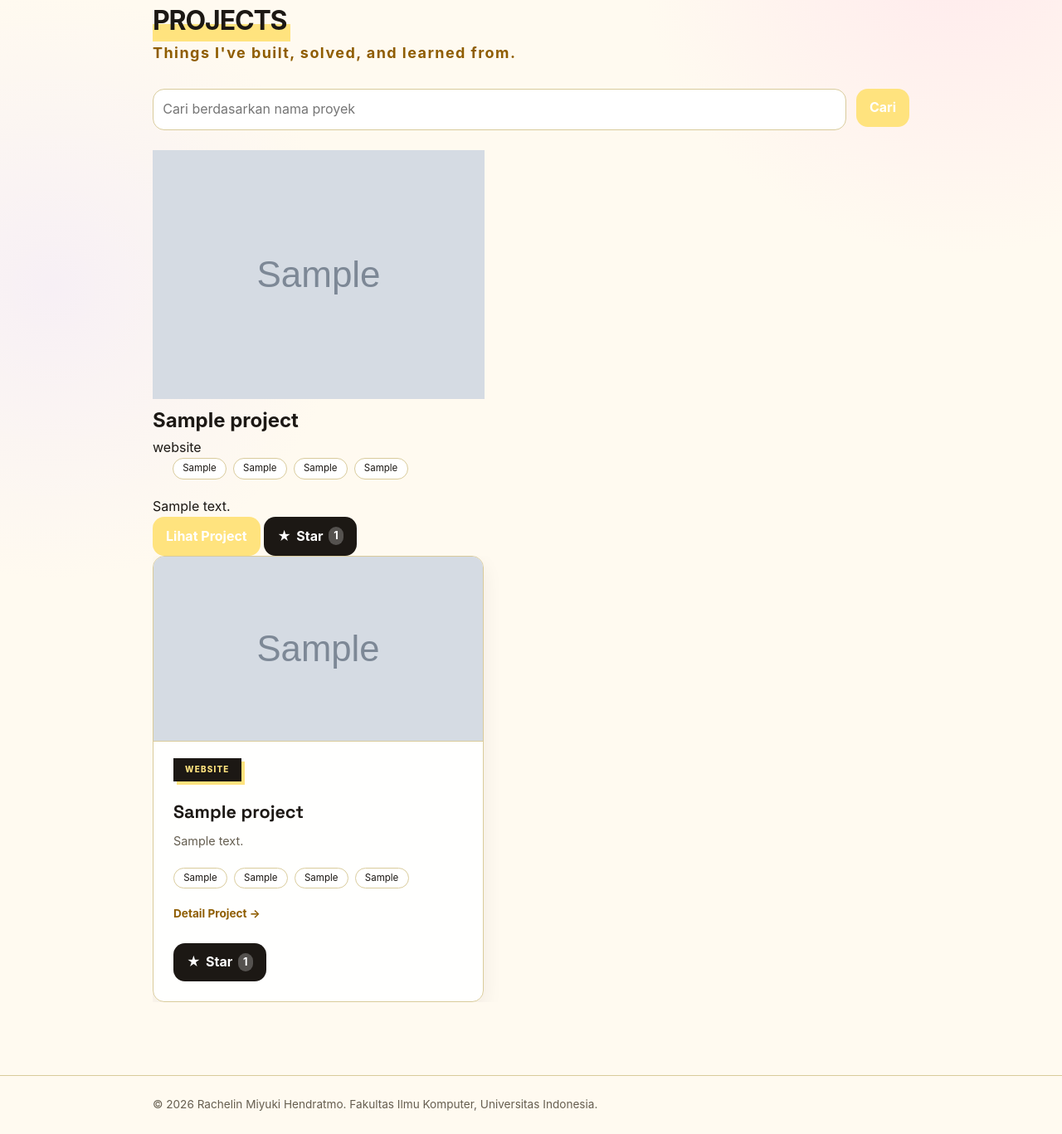
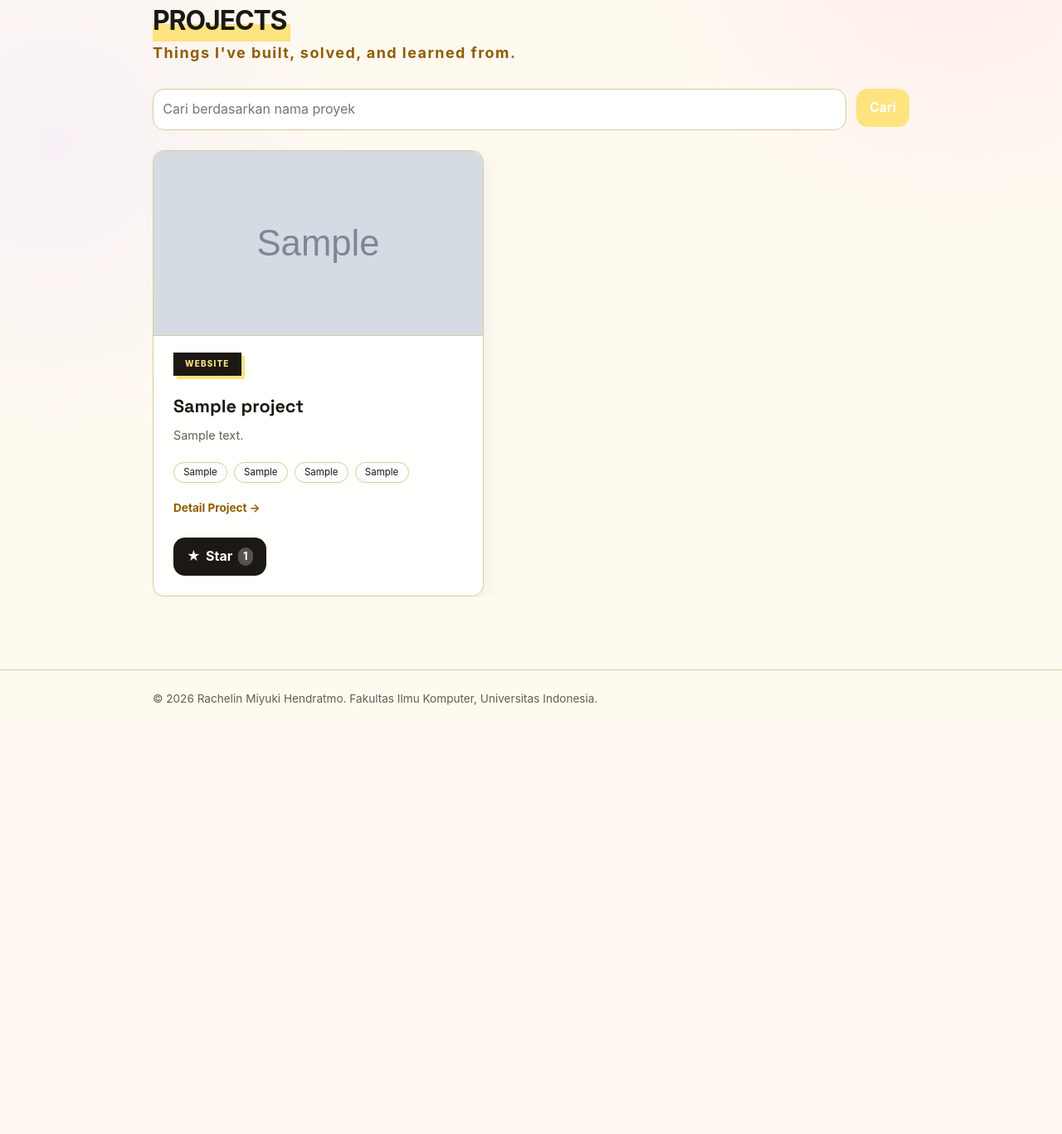
Before and after one commit to rachelinmiyuki/myportofolio, a Django app: page /project/ in a window 1280 px wide. Shown: the part 203-1570 px from the top of the page at 83% size. After the commit the page ends 1053 px from the top, so only its background shows below. Run offline with Django 5.2, Linux system fonts and the light colour scheme; tables that the repository leaves empty hold one stand-in row (values such as "Sample post"); grey boxes marked "Sample" are stand-in pictures.

Commit message:
fix: Memperbaiki Tampilan dan Logika AJAX Section Project

```diff
--- a/main/forms.py
+++ b/main/forms.py
@@ -1,5 +1,5 @@
 from django.forms import ModelForm, TextInput, Textarea, URLInput
-
+from django.utils.html import strip_tags
 from main.models import Project, Experience
 
 class ProjectForm(ModelForm):
--- a/main/views.py
+++ b/main/views.py
@@ -117,6 +117,7 @@ def get_projects_json(request):
                 "title": project.title,
                 "description": project.description,
                 "project_type": project.project_type,
+                "project_type_display": project.get_project_type_display(),
                 "thumbnail": project.thumbnail,
                 "tag1": project.tag1,
                 "tag2": project.tag2,
--- a/templates/project.html
+++ b/templates/project.html
@@ -62,13 +62,27 @@
                 <p>Belum ada proyek yang ditambahkan atau ditemukan.</p>
             </div>
 
-            <!-- Project Grid -->
-            <div id="grid" class="experience-grid project-grid hide"></div>
+            <!-- Project Swiper -->
+            <div id="project-swiper" class="swiper portofolio-swiper hide">
 
+                <div id="project-swiper-wrapper" class="swiper-wrapper">
+                    <!-- Project cards akan dibuat oleh JavaScript -->
+                </div>
+
+                <div class="swiper-button-prev"></div>
+                <div class="swiper-button-next"></div>
+
+                <div class="swiper-pagination"></div>
+
+            </div>
+
+            <!-- Project Grid
+            <div id="grid" class="experience-grid project-grid hide"></div> -->
+<!--
             <div id="grid" class="swiper portofolio-swiper">
-                <div class="swiper-wrapper">
+                <div class="swiper-wrapper"> -->
 
-                    {% for project in project_list %}
+                    <!-- {% for project in project_list %}
 
                         <div class="swiper-slide">
                             <div class="card">
@@ -146,7 +160,7 @@
 
                         <p>Belum ada project yang ditambahkan.</p>
 
-                    {% endfor %}
+                    {% endfor %} -->
 
                 </div>
 
@@ -167,9 +181,39 @@
 <!--untuk swiper yang dipake di projects-->
     <script src="https://cdn.jsdelivr.net/npm/swiper@12/swiper-bundle.min.js"></script>
     <script>
+    //     var swiper = new Swiper(".portofolio-swiper", {
+    //         slidesPerView: 1,
+    //         spaceBetween: 20,
+
+    //         navigation: {
+    //             nextEl: ".swiper-button-next",
+    //             prevEl: ".swiper-button-prev",
+    //         },
+
+    //         pagination: {
+    //             el: ".swiper-pagination",
+    //             clickable: true,
+    //         },
+
+    //         breakpoints: {
+    //         768: {
+    //             slidesPerView: 2,
+    //             spaceBetween: 24,
+    //         },
+
+    //         1024: {
+    //             slidesPerView: 2.2,
+    //             spaceBetween: 28,
+    //         }
+    //     }
+    //     }
+    // );
+
     var swiper = new Swiper(".portofolio-swiper", {
         slidesPerView: 1,
         spaceBetween: 20,
+
+        watchOverflow: true,
 
         navigation: {
             nextEl: ".swiper-button-next",
@@ -197,14 +241,17 @@
     // Konfigurasi
     const BASE_PROJECTS_ENDPOINT = "{% url 'main:get_projects_json' %}";
     const IS_EDITOR = "{{ is_editor|yesno:'true,false' }}" === "true";
-
+    const IS_SUPERUSER = "{{ user.is_superuser|yesno:'true,false' }}" === "true";
     let projectsAbortController;
 
     // Elemen DOM
     const loadingState = document.getElementById('loading');
     const errorState = document.getElementById('error');
     const emptyState = document.getElementById('empty');
-    const gridContainer = document.getElementById('grid');
+    // diganti jadi swiper
+    const swiperContainer = document.getElementById('project-swiper');
+    const swiperWrapper = document.getElementById('project-swiper-wrapper');
+
     const searchForm = document.getElementById('project-search-form');
     const searchInput = document.getElementById('search-input');
 
@@ -222,7 +269,7 @@
         loadingState.classList.toggle('hide', !showLoading);
         errorState.classList.toggle('hide', !showError);
         emptyState.classList.toggle('hide', !showEmpty);
-        gridContainer.classList.toggle('hide', !showGrid);
+        swiperContainer.classList.toggle('hide', !showGrid);
     }
 
     // Mengubah karakter khusus HTML menjadi entity agar ditampilkan sebagai teks
@@ -235,89 +282,109 @@
             .replaceAll("'", '&#39;');
     }
 
-    // Membuat elemen card project
     function buildProjectCardElement(item) {
     const project = item.fields;
     const projectId = item.pk;
 
-        const articleElement = document.createElement('article');
-        articleElement.className = 'experience-card';
+    // =========================
+    // SWIPER SLIDE
+    // =========================
 
-        // Thumbnail
+    const slideElement = document.createElement("div");
+    slideElement.className = "swiper-slide";
+
+    // =========================
+    // THUMBNAIL
+    // =========================
 
     const imageHtml = project.thumbnail
         ? `
             <img
-                    src="${project.thumbnail}"
-                    alt="Gambar ${project.title}"
-                    class="project-image"
+                src="${escapeHtml(project.thumbnail)}"
+                alt="${escapeHtml(project.title)}"
+                class="card-img-top"
             >
         `
-            : '';
+        : "";
 
-        // Project Type
+    // =========================
+    // PROJECT TYPE
+    // =========================
 
-        const projectTypeHtml = project.project_type
+    const projectTypeHtml = project.project_type_display
         ? `
-                <span class="experience-category">
-                    ${project.project_type}
-                </span>
+            <div class="project-type">
+                ${escapeHtml(project.project_type_display)}
+            </div>
         `
-            : '';
+        : "";
 
-        // Tags
+    // =========================
+    // TAGS
+    // =========================
 
     const tags = [
         project.tag1,
         project.tag2,
         project.tag3,
         project.tag4
-        ].filter(tag => tag && tag.trim() !== '');
+    ].filter(tag => tag && tag.trim() !== "");
 
     const tagsHtml = tags.length > 0
         ? `
             <div class="project-tags">
                 ${tags.map(tag => `
-                        <span class="project-tag">${tag}</span>
-                    `).join('')}
+                    <span>${escapeHtml(tag)}</span>
+                `).join("")}
             </div>
         `
-            : '';
+        : "";
 
-        // Detail URL
+    // =========================
+    // DETAIL URL
+    // =========================
 
-        const urlHtml = project.detail_url
+    const detailUrlHtml = project.detail_url
         ? `
             <a
-                    href="${project.detail_url}"
-                    class="button"
+                href="${escapeHtml(project.detail_url)}"
+                class="text-dark"
                 target="_blank"
                 rel="noopener noreferrer"
             >
-                    Lihat Project
+                Detail Project →
             </a>
         `
-            : '';
+        : "";
 
-        // Delete URL
+    // =========================
+    // EDIT BUTTON
+    // =========================
+
+    const editHtml = IS_EDITOR || IS_SUPERUSER
+        ? `
+            <a
+                href="/project/${projectId}/update/"
+                class="button"
+            >
+                Edit
+            </a>
+        `
+        : "";
+
+    // =========================
+    // DELETE BUTTON
+    // =========================
+    // SESUAI LOGIC LAMA:
+    // hanya SUPERUSER
 
     const deleteUrl = "{% url 'main:delete_project' '00000000-0000-0000-0000-000000000000' %}"
         .replace(
-                '00000000-0000-0000-0000-000000000000',
+            "00000000-0000-0000-0000-000000000000",
             projectId
         );
 
-        // Star URL
-
-        const starUrl = "{% url 'main:toggle_star' '00000000-0000-0000-0000-000000000000' %}"
-            .replace(
-                '00000000-0000-0000-0000-000000000000',
-                projectId
-            );
-
-        // Delete Button
-
-        const deleteHtml = IS_EDITOR
+    const deleteHtml = IS_SUPERUSER
         ? `
             <form
                 method="post"
@@ -335,9 +402,17 @@
                 </button>
             </form>
         `
-            : '';
+        : "";
 
-        // Star Button
+    // =========================
+    // STAR
+    // =========================
+
+    const starUrl = "{% url 'main:toggle_star' '00000000-0000-0000-0000-000000000000' %}"
+        .replace(
+            "00000000-0000-0000-0000-000000000000",
+            projectId
+        );
 
     const isStarredClass = project.is_starred
         ? " is-starred"
@@ -348,28 +423,36 @@
         : "Star";
 
     const starTitle = project.star_count > 0
-            ? `Dibintangi oleh ${project.starred_by_names}`
+        ? `Dibintangi oleh ${escapeHtml(project.starred_by_names)}`
         : "Jadilah yang pertama memberi star";
 
-        // Card
+    // =========================
+    // CARD
+    // =========================
 
-        const completeCardHtml = `
+    const cardHtml = `
+        <div class="card">
+            <div class="card-body">
+
                 ${imageHtml}
-
-            <h2>${project.title}</h2>
 
                 ${projectTypeHtml}
 
+                <h6>
+                    ${escapeHtml(project.title)}
+                </h6>
+
+                <p>
+                    ${escapeHtml(project.description)}
+                </p>
+
                 ${tagsHtml}
 
-            <p class="experience-description">
-                ${project.description}
-            </p>
+                ${detailUrlHtml}
 
-            <div class="project-card-actions">
-                <div class="project-actions">
+                <div class="behaviour">
 
-                    ${urlHtml}
+                    ${editHtml}
 
                     <form
                         method="post"
@@ -394,34 +477,14 @@
                     ${deleteHtml}
 
                 </div>
+
+            </div>
         </div>
     `;
 
-        //         const imageHtml = project.project_image_url
-        //     ? `<img src="${escapeHtml(project.project_image_url)}" alt="Gambar ${escapeHtml(project.title)}" class="project-image">`
-        //     : '';
+    slideElement.innerHTML = cardHtml;
 
-        // const urlHtml = project.project_url
-        //     ? `<a href="${escapeHtml(project.project_url)}" class="button">Lihat Project</a>`
-        //     : '';
-
-        // ...
-
-        // const starTitle = project.star_count > 0
-        //     ? `Dibintangi oleh ${escapeHtml(project.starred_by_names)}`
-        //     : "Jadilah yang pertama memberi star";
-
-        // // Komponen card
-        // const completeCardHtml = `
-        //     ${imageHtml}
-        //     <h2>${escapeHtml(project.title)}</h2>
-        //     <span class="experience-category">${escapeHtml(project.tech_stack)}</span>
-        //     <p class="experience-description">${escapeHtml(project.description)}</p>
-        //     ...
-        // `;
-        articleElement.innerHTML = completeCardHtml;
-
-        return articleElement;
+    return slideElement;
 }
 
 
@@ -445,45 +508,57 @@
 
         const response = await fetch(url, {
             headers: {
-                    'Accept': 'application/json'
+                "Accept": "application/json"
             },
-                signal: projectsAbortController.signal,
+            signal: projectsAbortController.signal
         });
 
         if (!response.ok) {
-                throw new Error('Failed to fetch data');
+            throw new Error("Failed to fetch data");
         }
 
         const projectData = await response.json();
 
         if (projectData.length === 0) {
 
+            swiperWrapper.innerHTML = "";
+
             displayPageSection({
                 showEmpty: true
             });
 
-            } else {
+            swiper.update();
 
-                gridContainer.innerHTML = '';
+            return;
+        }
 
+        // Kosongkan hasil sebelumnya
+        swiperWrapper.innerHTML = "";
+
+        // Masukkan hasil baru
         projectData.forEach(item => {
-                    gridContainer.appendChild(
+            swiperWrapper.appendChild(
                 buildProjectCardElement(item)
             );
         });
 
+        // Beri tahu Swiper bahwa isi berubah
+        swiper.update();
+
+        // Kembali ke slide pertama
+        swiper.slideTo(0, 0);
+
         displayPageSection({
             showGrid: true
         });
-            }
 
     } catch (error) {
 
-            if (error.name === 'AbortError') {
+        if (error.name === "AbortError") {
             return;
         }
 
-            console.error('Error loading projects:', error);
+        console.error("Error loading projects:", error);
 
         displayPageSection({
             showError: true
```
Lines whose indentation alone changed are shown as unchanged.
